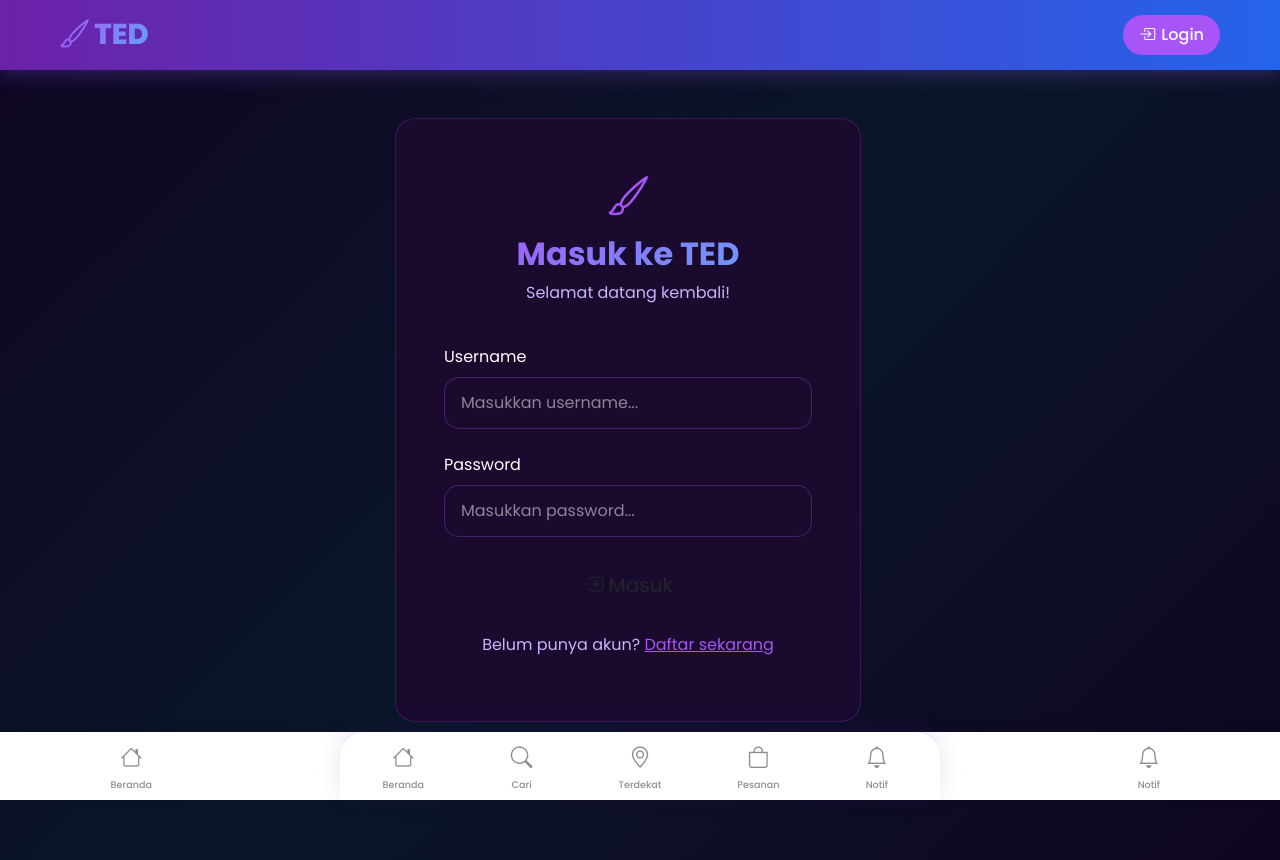
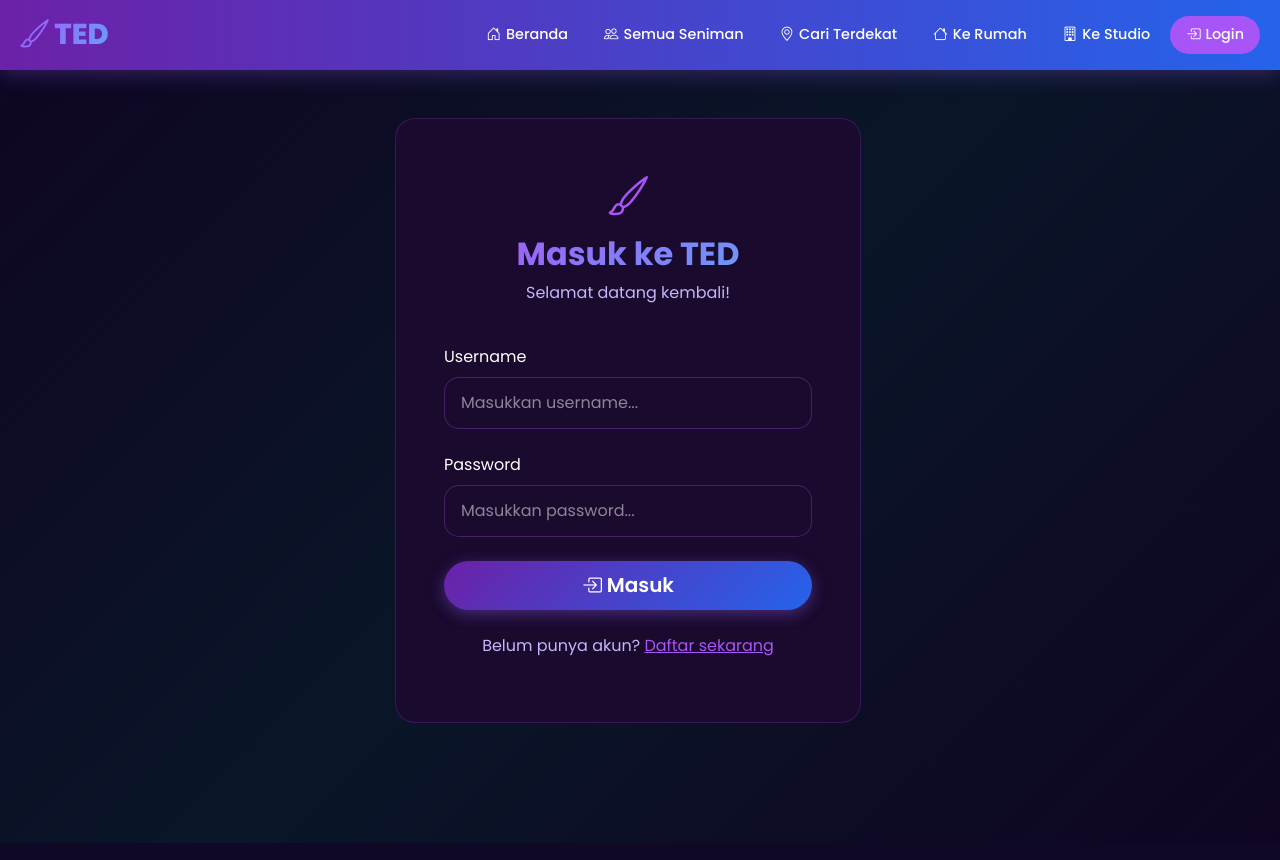
Before and after one commit to adityaputra99983/protoA1, a Django app: a page that uses tedapp/templates/tedapp/base.html in a window 1280 px wide. Run offline with Django 5.2, Linux system fonts and the light colour scheme.

Commit message:
update fitur

```diff
--- a/static/base.css
+++ b/static/base.css
@@ -76,12 +76,13 @@ body {
 
 .navbar-ted .container {
     width: 100%;
-    max-width: 1200px;
+    max-width: 1400px;
     margin: 0 auto;
     padding: 0 20px;
     display: flex;
     justify-content: space-between;
     align-items: center;
+    gap: 10px;
 }
 
 .navbar-brand {
@@ -97,19 +98,22 @@ body {
 .navbar-menu {
     display: flex;
     align-items: center;
-    gap: 8px;
+    gap: 4px;
+    flex-wrap: wrap;
+    justify-content: flex-end;
 }
 
 .nav-link {
     color: var(--text-primary) !important;
     font-weight: 500;
-    padding: 8px 16px;
-    border-radius: 25px;
+    padding: 6px 12px;
+    border-radius: 20px;
     transition: all 0.3s;
     text-decoration: none;
     display: flex;
     align-items: center;
-    gap: 6px;
+    gap: 5px;
+    font-size: 0.9rem;
 }
 
 .nav-link:hover {
@@ -466,45 +467,107 @@ body {
     }
 }
 
-/* Mobile Bottom Navigation */
-.mobile-bottom-nav {
+/* Royal Blue Sleek Bottom Navigation */
+.mobile-bottom-nav, .desktop-bottom-nav {
     position: fixed;
     bottom: 0;
     left: 0;
     right: 0;
-    height: 65px;
-    background: var(--primary-purple-dark);
+    height: 72px;
+    background: #0f172a !important; /* Deep slate blue-dark */
+    border-top: 2px solid rgba(37, 99, 235, 0.3);
     display: flex;
     justify-content: space-around;
     align-items: center;
-    z-index: 1000;
-    box-shadow: 0 -2px 10px rgba(0, 0, 0, 0.3);
+    z-index: 10000;
+    padding: 0 10px;
+    box-shadow: 0 -10px 40px rgba(0, 0, 0, 0.6);
 }
 
-.mobile-bottom-nav a {
+.mobile-bottom-nav a, .desktop-bottom-nav a {
     flex: 1;
     text-align: center;
-    padding: 8px 4px;
-    color: var(--text-secondary);
-    text-decoration: none;
+    color: #94a3b8 !important; /* Muted slate */
+    text-decoration: none !important; /* Force remove underline */
     display: flex;
     flex-direction: column;
     align-items: center;
-    font-size: 0.6rem;
-    transition: all 0.2s;
+    justify-content: center;
+    gap: 3px;
+    font-size: 0.75rem;
+    font-weight: 600;
+    transition: all 0.3s cubic-bezier(0.4, 0, 0.2, 1);
+    height: 100%;
 }
 
-.mobile-bottom-nav a.active {
-    color: var(--accent-purple);
+.desktop-bottom-nav a {
+    flex-direction: row;
+    gap: 15px;
+    font-size: 1rem;
 }
 
-.mobile-bottom-nav a.active i {
-    transform: scale(1.15);
+.mobile-bottom-nav a i, .desktop-bottom-nav a i {
+    font-size: 1.5rem;
+    margin-bottom: 2px;
+    transition: all 0.3s ease;
 }
 
-.mobile-bottom-nav a i {
-    font-size: 1.2rem;
-    margin-bottom: 2px;
+.mobile-bottom-nav a:hover, .desktop-bottom-nav a:hover {
+    color: #fff !important;
+    background: rgba(30, 41, 59, 0.5);
+}
+
+.mobile-bottom-nav a.active, .desktop-bottom-nav a.active {
+    color: #3b82f6 !important; /* Bright Royal Blue */
+    position: relative;
+}
+
+/* Glowing Top Indicator */
+.mobile-bottom-nav a.active::after, .desktop-bottom-nav a.active::after {
+    content: '';
+    position: absolute;
+    top: -2px;
+    width: 40px;
+    height: 4px;
+    background: #3b82f6;
+    border-radius: 0 0 4px 4px;
+    box-shadow: 0 0 15px #3b82f6, 0 0 30px #3b82f6;
+    animation: glowPulse 2s infinite ease-in-out;
+}
+
+@keyframes glowPulse {
+    0% { opacity: 0.7; transform: scaleX(1); }
+    50% { opacity: 1; transform: scaleX(1.1); }
+    100% { opacity: 0.7; transform: scaleX(1); }
+}
+
+.mobile-bottom-nav a.active i, .desktop-bottom-nav a.active i {
+    transform: translateY(-2px);
+    color: #3b82f6 !important;
+}
+
+/* Responsive Show/Hide */
+@media (max-width: 1024px) {
+    .desktop-bottom-nav { display: none !important; }
+    .mobile-bottom-nav { display: flex !important; }
+    body { padding-bottom: 70px; }
+}
+
+@media (min-width: 1025px) {
+    .mobile-bottom-nav { display: none !important; }
+    .desktop-bottom-nav { display: flex !important; }
+    body { padding-bottom: 72px; }
+}
+
+/* Responsive Show/Hide */
+@media (max-width: 1024px) {
+    .desktop-bottom-nav { display: none !important; }
+    .mobile-bottom-nav { display: flex !important; }
+}
+
+@media (min-width: 1025px) {
+    .mobile-bottom-nav { display: none !important; }
+    .desktop-bottom-nav { display: flex !important; }
 }
 
 .header-logo {
@@ -570,61 +633,7 @@ body {
     font-size: 1.2rem;
 }
 
-/* Bottom Navigation - Gojek/Grab Style */
-.bottom-nav {
-    position: fixed;
-    bottom: 0;
-    left: 0;
-    right: 0;
-    height: 68px;
-    background: #ffffff;
-    display: flex;
-    justify-content: space-around;
-    align-items: flex-end;
-    z-index: 1000;
-    box-shadow: 0 -0.5px 0 rgba(0,0,0,0.1), 0 -4px 12px rgba(0,0,0,0.06);
-    padding-bottom: env(safe-area-inset-bottom, 8px);
-    padding-left: 4px;
-    padding-right: 4px;
-}
 
-.bottom-nav a {
-    flex: 1;
-    height: 54px;
-    text-align: center;
-    padding: 6px 4px 4px;
-    color: #8e8e93;
-    text-decoration: none;
-    display: flex;
-    flex-direction: column;
-    align-items: center;
-    justify-content: flex-end;
-    font-size: 0.6rem;
-    font-weight: 500;
-    transition: all 0.2s ease;
-    border-radius: 16px;
-    margin: 4px 2px;
-    position: relative;
-}
-
-.bottom-nav a i {
-    font-size: 1.35rem;
-    margin-bottom: 3px;
-    transition: all 0.2s ease;
-}
-
-.bottom-nav a:active {
-    background: rgba(168, 85, 247, 0.08);
-    transform: scale(0.95);
-}
-
-.bottom-nav a.active {
-    color: #6B21A8;
-}
-
-.bottom-nav a.active i {
-    transform: scale(1.1);
-}
 
 /* Responsive - Show/Hide based on device */
 
@@ -643,32 +654,27 @@ body {
 @media (min-width: 1025px) {
     .navbar-ted { display: flex !important; }
     .mobile-header { display: none !important; }
-    .bottom-nav { display: flex !important; }
-    body { padding-top: 70px; padding-bottom: 90px; }
+    .mobile-slide-menu { display: none !important; }
+    .mobile-bottom-nav { display: none !important; }
+    .desktop-bottom-nav { display: none !important; }
+    body { padding-top: 70px; }
     .container { max-width: 1200px; }
     .navbar-brand { font-size: 1.8rem; }
     .nav-link { padding: 8px 16px; }
 }
 
-/* Desktop centered bottom nav */
-@media (min-width: 1025px) {
-    .bottom-nav-desktop {
-        max-width: 600px;
-        left: 50%;
-        transform: translateX(-50%);
-        border-radius: 24px 24px 0 0;
-        bottom: 0;
-        box-shadow: 0 -4px 24px rgba(107, 33, 168, 0.12), 0 -1px 0 rgba(0,0,0,0.06);
-    }
+/* Large Desktop (≥1400px) */
+@media (min-width: 1400px) {
+    .container { max-width: 1320px; }
+    .navbar-brand { font-size: 2rem; }
 }
 
 /* Mobile (≤768px) */
 @media (max-width: 768px) {
     .navbar-ted { display: none !important; }
     .mobile-header { display: flex !important; }
-    .bottom-nav { display: flex !important; }
-    .bottom-nav-desktop { display: none !important; }
-    body { padding-top: 60px; padding-bottom: 75px; }
+    .mobile-bottom-nav { display: flex !important; }
+    body { padding-top: 60px; padding-bottom: 70px; }
     .container { padding-left: 12px; padding-right: 12px; max-width: 100%; }
     .row { margin-left: -6px; margin-right: -6px; }
     .row > * { padding-left: 6px; padding-right: 6px; }
@@ -713,7 +719,7 @@ body {
     100% { transform: rotate(360deg); }
 }
 
-/* Loading animation */
+.btn-ted-primary {
     background: linear-gradient(135deg, var(--primary-purple) 0%, var(--primary-blue) 100%);
     border: none;
     color: white;
--- a/tedapp/templates/tedapp/base.html
+++ b/tedapp/templates/tedapp/base.html
@@ -32,12 +32,30 @@
                 <i class="bi bi-brush"></i> TED
             </a>
             <div class="navbar-menu">
+                <a class="nav-link" href="{% url 'home' %}">
+                    <i class="bi bi-house-door"></i> Beranda
+                </a>
+                <a class="nav-link" href="{% url 'artists' %}">
+                    <i class="bi bi-people"></i> Semua Seniman
+                </a>
+                <a class="nav-link" href="{% url 'search_artists' %}">
+                    <i class="bi bi-geo-alt"></i> Cari Terdekat
+                </a>
+                <a class="nav-link" href="{% url 'search_artists' %}?service=home">
+                    <i class="bi bi-house"></i> Ke Rumah
+                </a>
+                <a class="nav-link" href="{% url 'search_artists' %}?service=studio">
+                    <i class="bi bi-building"></i> Ke Studio
+                </a>
                 {% if user.is_authenticated %}
                 <a class="nav-link" href="{% url 'my_bookings' %}">
                     <i class="bi bi-calendar-check"></i> Pesanan Saya
                 </a>
+                <a class="nav-link" href="{% url 'notifications' %}">
+                    <i class="bi bi-bell"></i> Notifikasi
+                </a>
                 <a class="nav-link" href="{% url 'logout' %}">
-                    <i class="bi bi-box-arrow-right"></i> Logout
+                    <i class="bi bi-box-arrow-right"></i> Keluar
                 </a>
                 {% else %}
                 <a class="nav-link btn-login" href="{% url 'login' %}">
@@ -139,49 +157,25 @@
     {% block content %}{% endblock %}
 
     <!-- Mobile Bottom Navigation -->
-    <nav class="bottom-nav">
+    <nav class="mobile-bottom-nav">
         <a href="{% url 'home' %}" class="{% if request.path == '/' %}active{% endif %}">
-            <i class="bi bi-house"></i>
+            <i class="bi bi-house-fill"></i>
             <span>Beranda</span>
         </a>
         <a href="{% url 'artists' %}" class="{% if '/artists' in request.path %}active{% endif %}">
             <i class="bi bi-search"></i>
             <span>Cari</span>
         </a>
-        <a href="{% url 'search_artists' %}" class="{% if '/search' in request.path %}active{% endif %}">
-            <i class="bi bi-geo-alt"></i>
+        <a href="{% url 'search_artists' %}?q=" class="{% if '/search' in request.path %}active{% endif %}">
+            <i class="bi bi-geo-alt-fill"></i>
             <span>Terdekat</span>
         </a>
         <a href="{% if user.is_authenticated %}{% url 'my_bookings' %}{% else %}{% url 'login' %}{% endif %}" class="{% if '/bookings' in request.path %}active{% endif %}">
-            <i class="bi bi-bag"></i>
+            <i class="bi bi-bag-fill"></i>
             <span>Pesanan</span>
         </a>
         <a href="{% if user.is_authenticated %}{% url 'notifications' %}{% else %}{% url 'login' %}{% endif %}" class="{% if '/notifications' in request.path %}active{% endif %}">
-            <i class="bi bi-bell"></i>
-            <span>Notif</span>
-        </a>
-    </nav>
-
-    <!-- Desktop Bottom Navigation -->
-    <nav class="bottom-nav bottom-nav-desktop">
-        <a href="{% url 'home' %}" class="{% if request.path == '/' %}active{% endif %}">
-            <i class="bi bi-house"></i>
-            <span>Beranda</span>
-        </a>
-        <a href="{% url 'artists' %}" class="{% if '/artists' in request.path %}active{% endif %}">
-            <i class="bi bi-search"></i>
-            <span>Cari</span>
-        </a>
-        <a href="{% url 'search_artists' %}" class="{% if '/search' in request.path %}active{% endif %}">
-            <i class="bi bi-geo-alt"></i>
-            <span>Terdekat</span>
-        </a>
-        <a href="{% if user.is_authenticated %}{% url 'my_bookings' %}{% else %}{% url 'login' %}{% endif %}" class="{% if '/bookings' in request.path %}active{% endif %}">
-            <i class="bi bi-bag"></i>
-            <span>Pesanan</span>
-        </a>
-        <a href="{% if user.is_authenticated %}{% url 'notifications' %}{% else %}{% url 'login' %}{% endif %}" class="{% if '/notifications' in request.path %}active{% endif %}">
-            <i class="bi bi-bell"></i>
+            <i class="bi bi-bell-fill"></i>
             <span>Notif</span>
         </a>
     </nav>
@@ -189,10 +183,10 @@
 <script src="https://cdn.jsdelivr.net/npm/bootstrap@5.3.0/dist/js/bootstrap.bundle.min.js"></script>
     <script src="https://unpkg.com/leaflet@1.9.4/dist/leaflet.js"></script>
     <script>
-        function toggleMobileMenu() {
+        function toggleMobileMenu(btnId) {
             var menu = document.getElementById('mobileSlideMenu');
             var overlay = document.getElementById('mobileOverlay');
-            var btn = document.getElementById('mobileMenuBtn');
+            var btn = document.getElementById(btnId);
             if (menu && overlay && btn) {
                 menu.classList.toggle('active');
                 overlay.classList.toggle('active');
@@ -203,18 +197,18 @@
         function closeMobileMenu() {
             var menu = document.getElementById('mobileSlideMenu');
             var overlay = document.getElementById('mobileOverlay');
-            var btn = document.getElementById('mobileMenuBtn');
-            if (menu && overlay && btn) {
-                menu.classList.remove('active');
-                overlay.classList.remove('active');
-                btn.classList.remove('active');
-            }
+            var mobileBtn = document.getElementById('mobileMenuBtn');
+            var desktopBtn = document.getElementById('desktopMenuBtn');
+            if (menu) menu.classList.remove('active');
+            if (overlay) overlay.classList.remove('active');
+            if (mobileBtn) mobileBtn.classList.remove('active');
+            if (desktopBtn) desktopBtn.classList.remove('active');
         }
 
         document.addEventListener('DOMContentLoaded', function() {
             var menuBtn = document.getElementById('mobileMenuBtn');
             var overlay = document.getElementById('mobileOverlay');
-            if (menuBtn) menuBtn.addEventListener('click', toggleMobileMenu);
+            if (menuBtn) menuBtn.addEventListener('click', function() { toggleMobileMenu('mobileMenuBtn'); });
             if (overlay) overlay.addEventListener('click', closeMobileMenu);
         });
     </script>
```
Also changed, not shown: other parts of static/base.css (+11 -38 lines).
